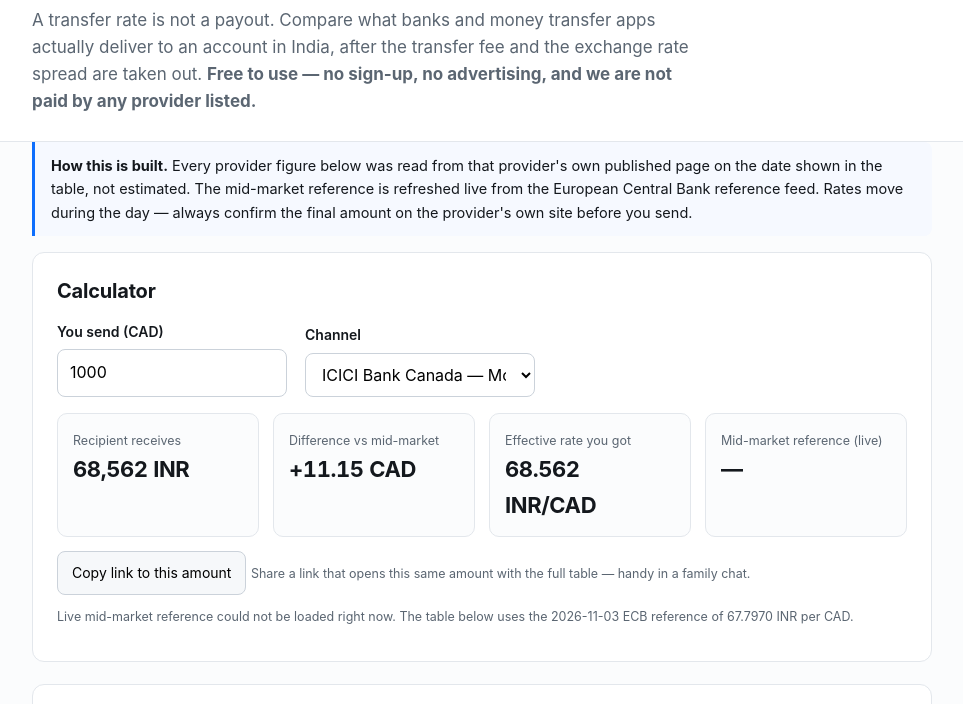
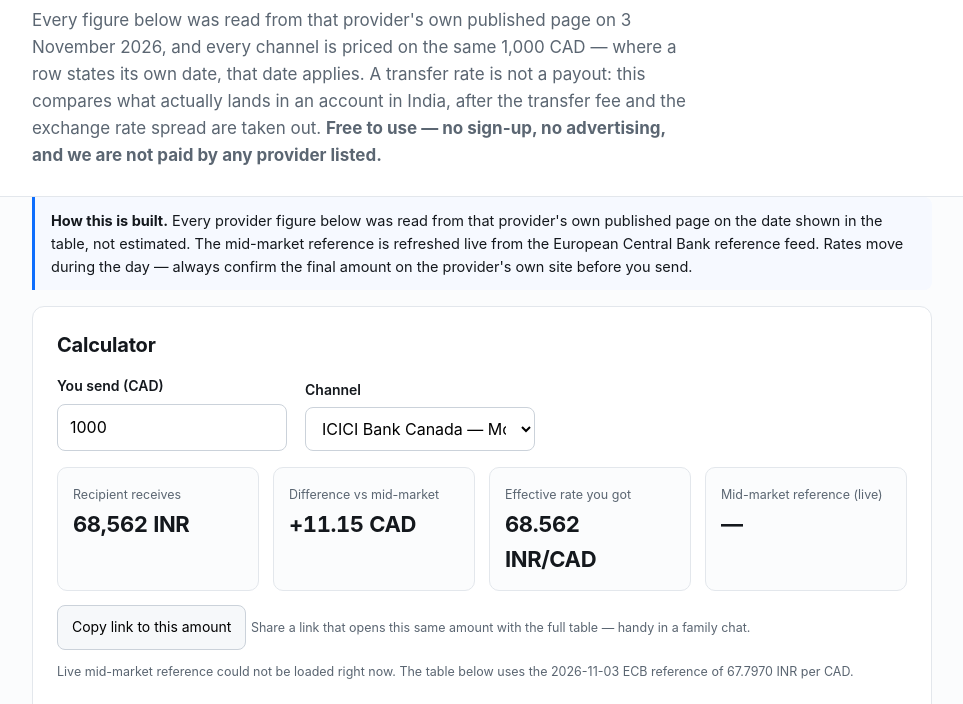
Before and after one commit to HenryLoveMiller/sendfeecalc, a plain HTML site: page index.html in a window 1280 px wide. Shown: the part 85-789 px from the top of the page, without its empty margins (158-1121 px from the left). Drawn offline with Linux system fonts and the light colour scheme; no server answers.

Commit message:
update index.html

```diff
--- a/index.html
+++ b/index.html
@@ -130,7 +130,7 @@ footer{border-top:1px solid var(--line);padding:22px 0 40px;background:#fff;font
 <body>
 <header><div class="wrap">
   <h1>CAD to INR: what your family actually receives</h1>
-  <p class="sub">A transfer rate is not a payout. Compare what banks and money transfer apps actually deliver to an account in India, after the transfer fee and the exchange rate spread are taken out. <b>Free to use &mdash; no sign-up, no advertising, and we are not paid by any provider listed.</b></p>
+  <p class="sub">Every figure below was read from that provider's own published page on 3 November 2026, and every channel is priced on the same 1,000 CAD &mdash; where a row states its own date, that date applies. A transfer rate is not a payout: this compares what actually lands in an account in India, after the transfer fee and the exchange rate spread are taken out. <b>Free to use &mdash; no sign-up, no advertising, and we are not paid by any provider listed.</b></p>
 </div></header>
 
 <main class="wrap">
```
